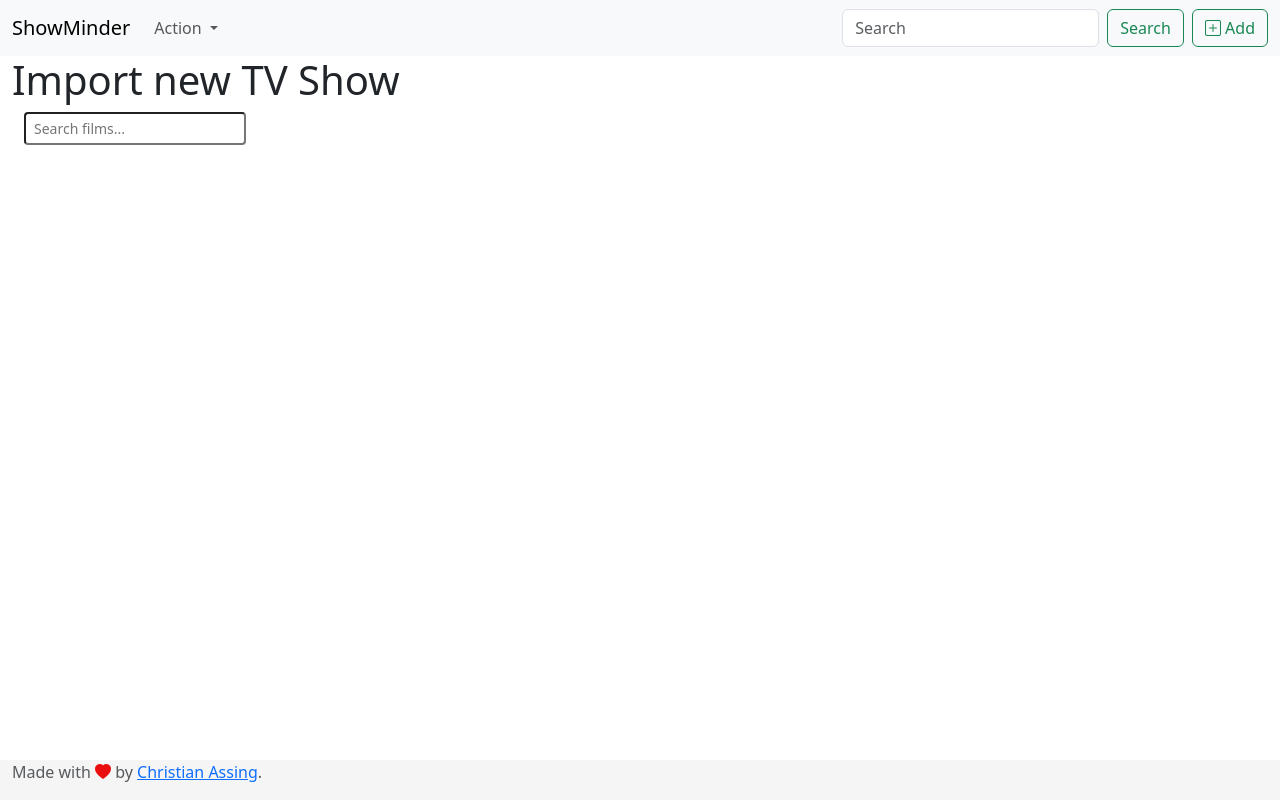
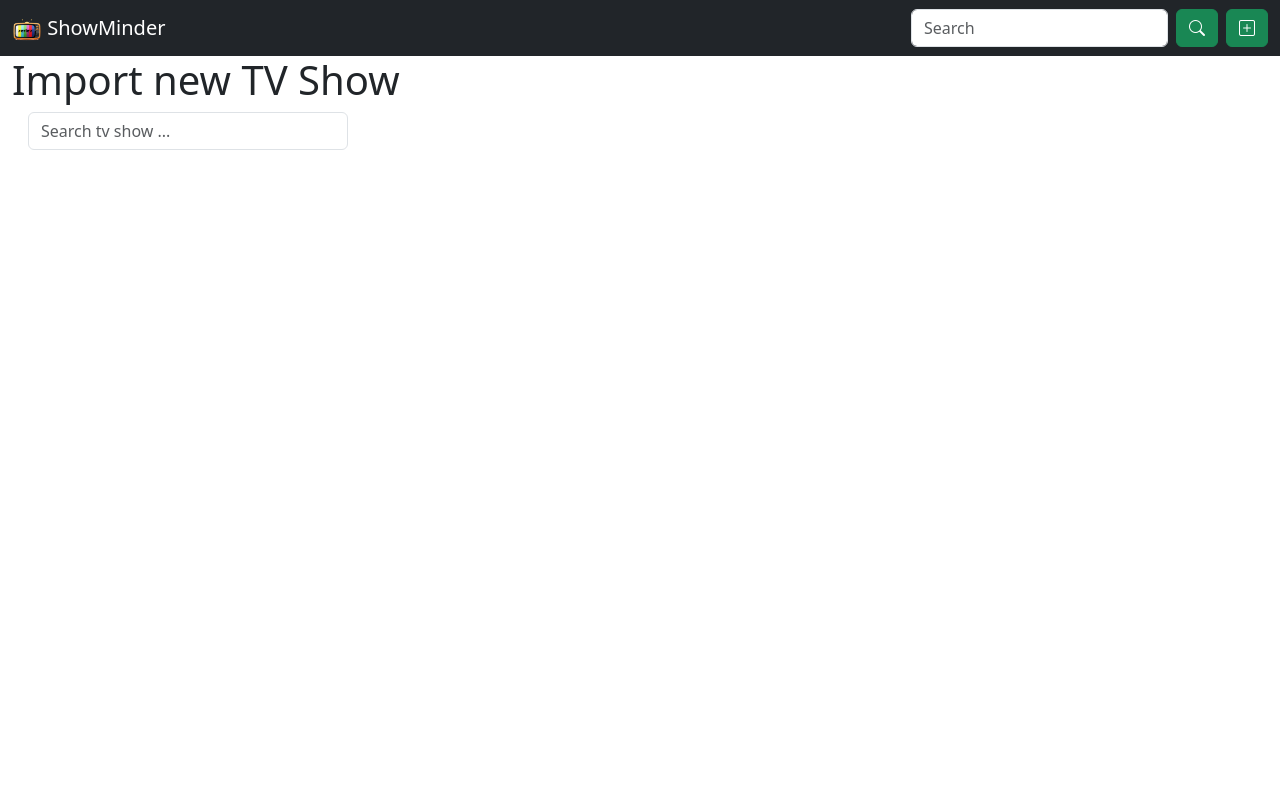
Before and after one commit to chassing/showminder, a Django app: page /add/ in a window 1280 px wide. Run offline with Django 4.2, Linux system fonts and the light colour scheme; the visitor is signed in with stand-in values (Sample User, id 1); some libraries are stand-ins or nearby versions.

Commit message:
style fixes

```diff
--- a/requirements-dev.txt
+++ b/requirements-dev.txt
@@ -1,6 +1,5 @@
 -r requirements.txt
 
 invoke
-path.py
 pytest
 pytest-django
--- a/showminder/frontend/templates/add.html
+++ b/showminder/frontend/templates/add.html
@@ -6,10 +6,10 @@
 
 {% block content %}
 <div class="container-fluid">
-    <div class="d-flex mb-4">
-        <input type="text" hx-post="{% url 'frontend:htmx-search-tmdb' %}" hx-target='#results'
-            hx-trigger="keyup changed delay:500ms" name="search" class="form-control-sm mr-2"
-            placeholder="Search films..." />
+    <div class="d-flex m-1 mb-2">
+        <input type="text" class="form-control" style="width: 20rem;" hx-post="{% url 'frontend:htmx-search-tmdb' %}"
+            hx-target='#results' hx-trigger="keyup changed delay:500ms" name="search" class="form-control-sm mr-2"
+            placeholder="Search tv show ..." autocomplete="off" />
     </div>
     <div id="results"></div>
 </div>
--- a/showminder/showminder/settings.py
+++ b/showminder/showminder/settings.py
@@ -122,5 +122,5 @@ SESSION_COOKIE_AGE = 1209600 * 100
 MAP_TITLES = env("MAP_TITLES", default={})
 DEFAULT_AUTO_FIELD = "django.db.models.BigAutoField"
 
-TMDB_API_KEY = env("TMDB_API_KEY")
+TMDB_API_KEY = env("TMDB_API_KEY", default="")
 TMDB_BASE_URL = "https://image.tmdb.org/t/p/w500/"
--- a/showminder/showminder/settings_dev.py
+++ b/showminder/showminder/settings_dev.py
@@ -1,5 +1,6 @@
 from .settings import *  # noqa
 
+DEBUG = True
 DATABASES = {
     "default": {
         "ENGINE": "django.db.backends.sqlite3",
--- a/showminder/templates/base.html
+++ b/showminder/templates/base.html
@@ -29,9 +29,12 @@
 {% block bootstrap_content %}
 {% if user.is_authenticated %}
 <!-- nav only if user is logged in -->
-<nav class="navbar navbar-expand-lg navbar-light bg-light">
+<nav class="navbar navbar-expand navbar-dark bg-dark">
     <div class="container-fluid">
-        <a class="navbar-brand" href="{% url 'frontend:index' %}">ShowMinder</a>
+        <a class="navbar-brand" href="{% url 'frontend:index' %}">
+            <img src="{% static 'images/apple-icon-57x57.png' %}" alt="" width="30" height="24">
+            <div class="d-none d-md-inline">ShowMinder</div>
+        </a>
         <button class="navbar-toggler" type="button" data-bs-toggle="collapse" data-bs-target="#navbarSupportedContent"
             aria-controls="navbarSupportedContent" aria-expanded="false" aria-label="Toggle navigation">
             <span class="navbar-toggler-icon"></span>
@@ -39,7 +42,7 @@
 
         <div class="collapse navbar-collapse" id="navbarSupportedContent">
             <ul class="navbar-nav me-auto mb-2 mb-lg-0">
-                <li class="nav-item dropdown">
+                <!-- <li class="nav-item dropdown">
                     <a class="nav-link dropdown-toggle" href="#" id="navbarDropdown" role="button"
                         data-bs-toggle="dropdown" aria-expanded="false">
                         Action
@@ -54,13 +57,15 @@
                         <li><a class="dropdown-item" href="{% url 'logout' %}">Logout</a></li>
 
                     </ul>
-                </li>
+                </li> -->
             </ul>
-            <form class="d-flex me-2" method="GET">
+            <form class="d-flex me-2" method="GET" autocomplete="off">
                 <input class="form-control me-2" type="search" name="search" placeholder="Search" aria-label="Search">
-                <button class="btn btn-outline-success" type="submit">Search</button>
+                <button class="btn btn-success" type="submit">
+                    <i class="bi bi-search"></i>
+                </button>
             </form>
-            <a class="btn btn-outline-success" href="{% url 'frontend:add' %}"><i class="bi bi-plus-square"></i> Add</a>
+            <a class="btn btn-success" href="{% url 'frontend:add' %}"><i class="bi bi-plus-square"></i> </a>
         </div>
     </div>
 </nav>
@@ -91,11 +96,4 @@
 
     {% block content %}(no content){% endblock %}
 </div>
-
-<footer class="footer fixed-bottom">
-    <div class="container-fluid">
-        <p class="text-muted">Made with <i class="bi bi-heart-fill" style="color: rgb(235, 14, 14);"></i>
-            by <a href="https://github.com/chassing/">Christian Assing</a>.</p>
-    </div>
-</footer>
 {% endblock %}
```
Also changed, not shown: showminder/frontend/templates/index.html (+4 -3 lines).
